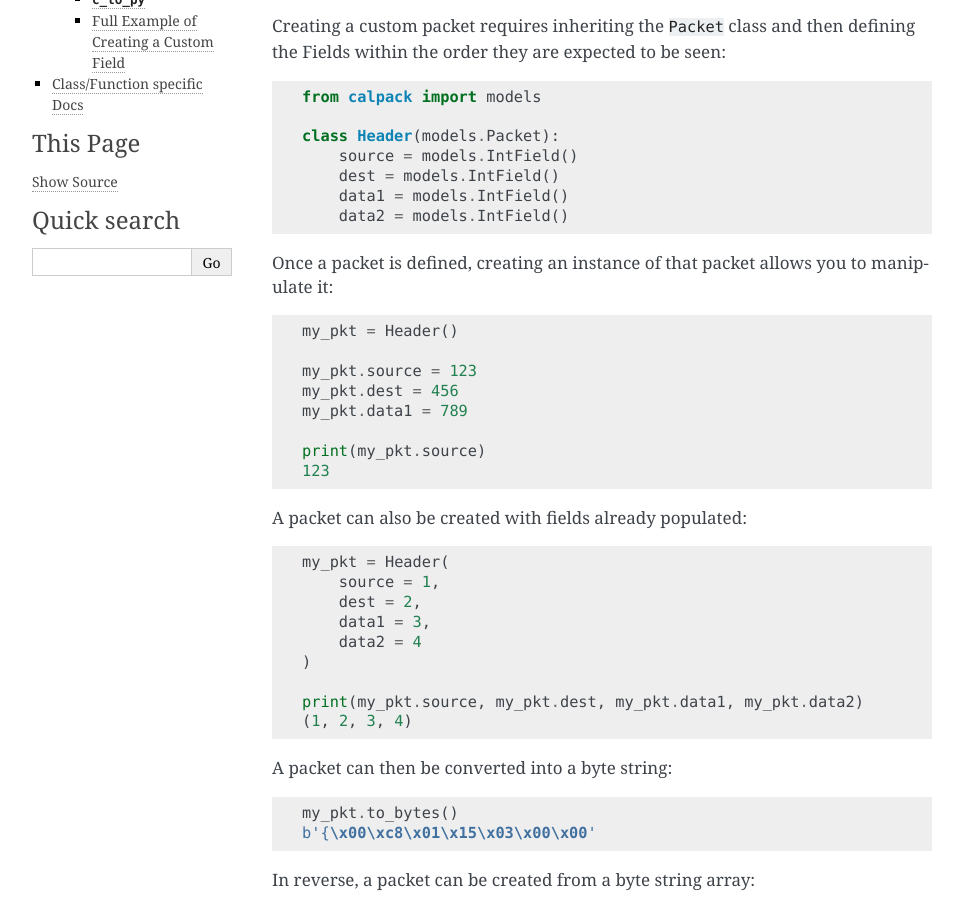
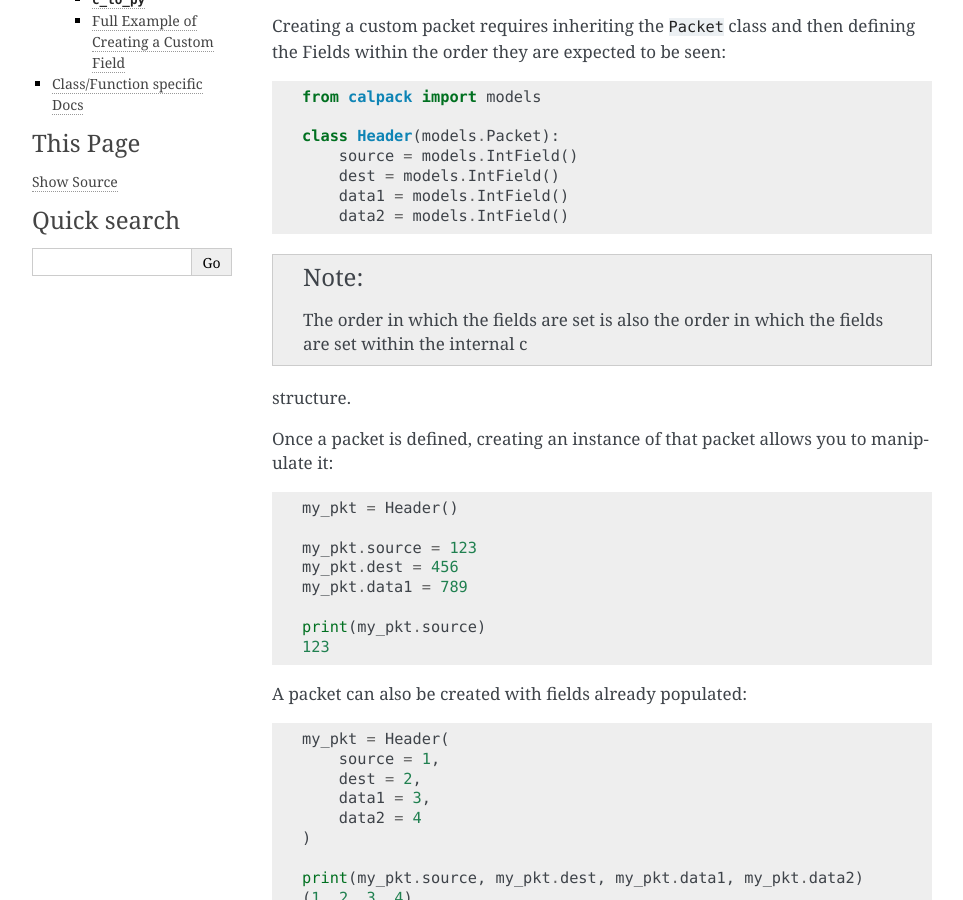
Before and after one commit to KronoSKoderS/CalPack, a Sphinx documentation site: the page built from docs/modelsdoc.rst, in a window 1280 px wide and 900 px high, scrolled down 490 px. Shown: the whole window, without its empty margins (148-1111 px from the left). Built offline with Sphinx 7.4.7, drawn with Linux system fonts in a browser that asks for light colours.

Commit message:
updated note that the order in which fields are defined is the order they're processed (internal c structure)

```diff
--- a/docs/modelsdoc.rst
+++ b/docs/modelsdoc.rst
@@ -19,6 +19,9 @@ they are expected to be seen::
         dest = models.IntField()
         data1 = models.IntField()
         data2 = models.IntField()
+
+.. Note:: The order in which the fields are set is also the order in which the fields are set within the internal c
+structure.
 
 Once a packet is defined, creating an instance of that packet allows you to manipulate it::
 
```
